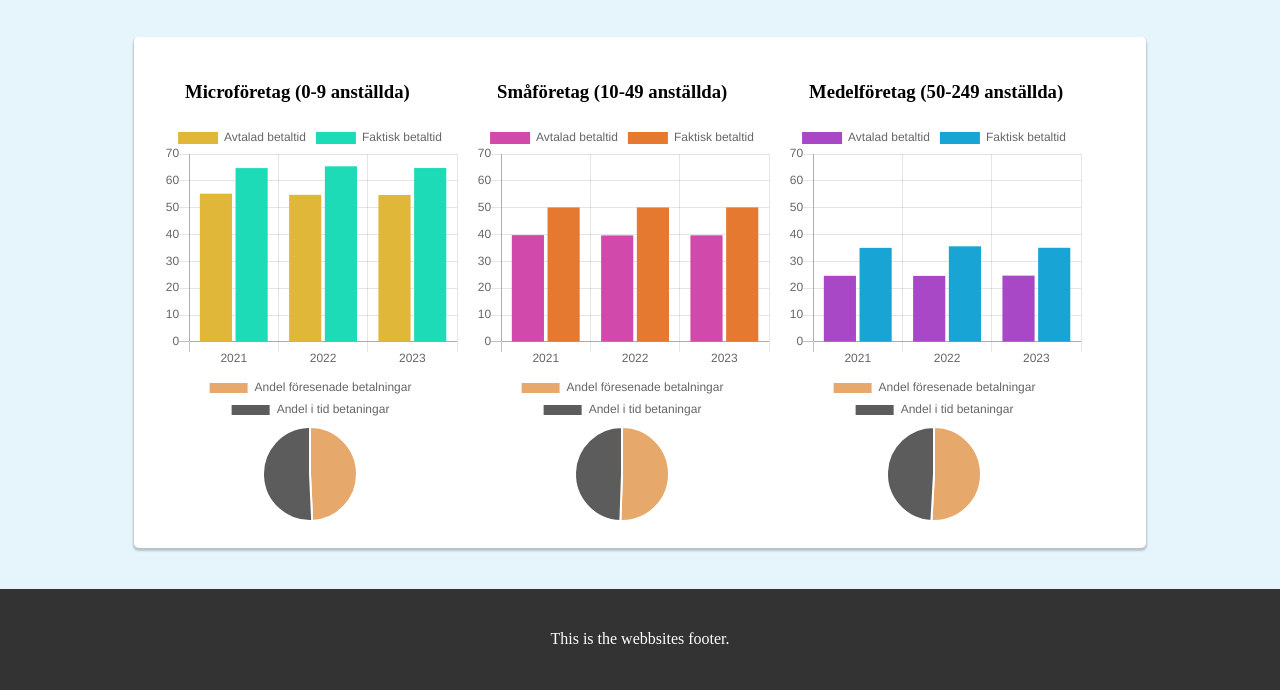
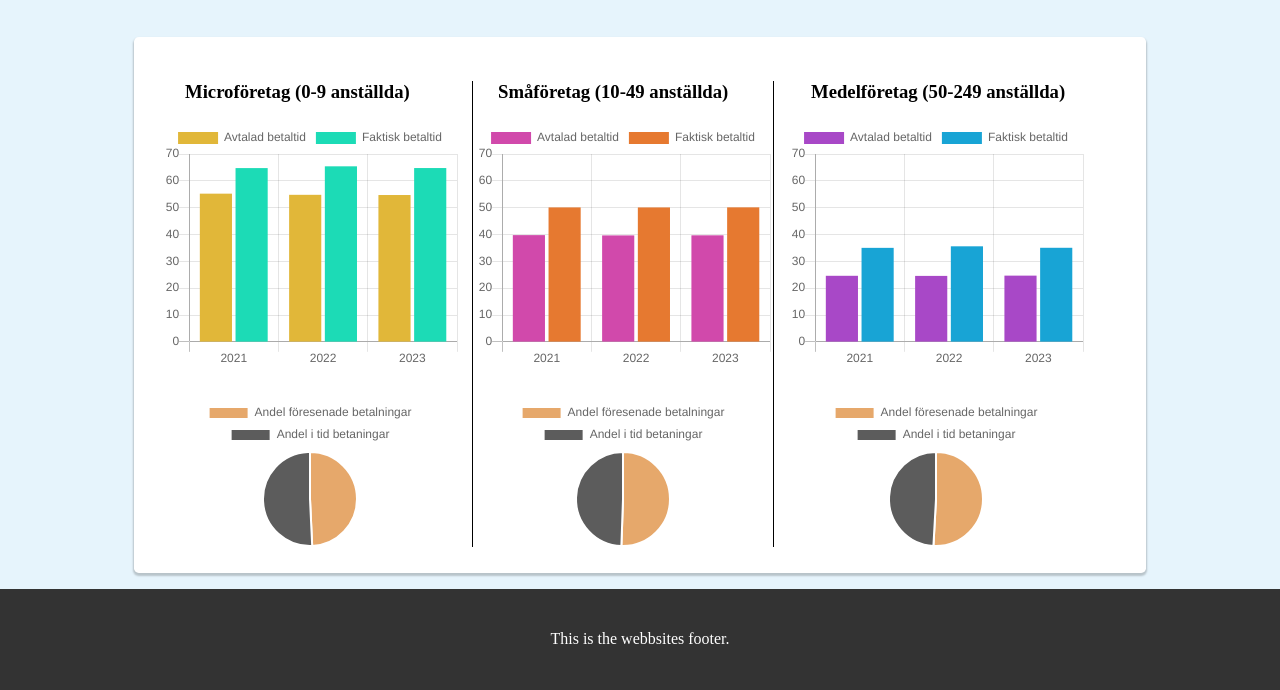
Before and after one commit to niwo2001/mall, a PHP site: page /storlekskategori.php in a window 1280 px wide. Shown: the part 110-800 px from the top of the page. Run offline with PHP 8.4, Linux system fonts and the light colour scheme; data that the repository does not hold is empty; some libraries are stand-ins or nearby versions.

Commit message:
Added seperating lines in storlekskategorier

```diff
--- a/css/StyleSheet1.css
+++ b/css/StyleSheet1.css
@@ -149,7 +149,15 @@ body {
   }
   #tot_box h3{
     padding-left: 5px;
-}
+  }
+  #kat_sma_pie, #kat_sma_bar{
+    border: 1px solid black;
+    border-top: none;
+    border-bottom: none;
+  }
+  .kategori_bar{
+    padding-bottom: 25px;
+  }
 
 /* Sammanlagd statistik - top list*/
 #topList{
@@ -172,16 +180,22 @@ body {
   #topList tr:last-child td {
     border-bottom: none;
   }
-
   #topList tr td:first-child {
     border-left: none;
   }
-
   #topList tr td:last-child {
     border-right: none;
 }
 
-
+  #tot_pie{
+    border: 1px solid black;
+    border-top:none;
+    border-bottom:none;
+  }
+  #tot_bar, #tot_pie, #ranking{
+    text-align: center;
+    padding: 5px;
+  }
 
 
 /*-------------------*/
--- a/samples/enskiltforetag_andel_sample.txt
+++ b/samples/enskiltforetag_andel_sample.txt
@@ -1 +1 @@
-{"andel_sen":"54.0000","andel_ejsen":46}
+{"andel_sen":"34.0000","andel_ejsen":66}
--- a/samples/enskiltforetag_cat_me_sample.txt
+++ b/samples/enskiltforetag_cat_me_sample.txt
@@ -1 +1 @@
-{"labels":["2021","2022","2023"],"data_faktisk":["20","33","49"],"data_avtalad":["40","11","25"]}
+{"labels":["2021","2022","2023"],"data_faktisk":["36","43","36"],"data_avtalad":["37","36","11"]}
--- a/samples/enskiltforetag_cat_mi_sample.txt
+++ b/samples/enskiltforetag_cat_mi_sample.txt
@@ -1 +1 @@
-{"labels":["2021","2022","2023"],"data_faktisk":["76","53","57"],"data_avtalad":["70","42","48"]}
+{"labels":["2021","2022","2023"],"data_faktisk":["76","50","79"],"data_avtalad":["41","46","56"]}
--- a/samples/enskiltforetag_cat_sm_sample.txt
+++ b/samples/enskiltforetag_cat_sm_sample.txt
@@ -1 +1 @@
-{"labels":["2021","2022","2023"],"data_faktisk":["58","52","47"],"data_avtalad":["25","30","50"]}
+{"labels":["2021","2022","2023"],"data_faktisk":["41","46","40"],"data_avtalad":["43","47","43"]}
--- a/samples/enskiltforetag_sample.txt
+++ b/samples/enskiltforetag_sample.txt
@@ -1 +1 @@
-{"labels":["2021","2022","2023"],"data_faktisk":["51.3333","46.0000","51.0000"],"data_avtalad":["45.0000","27.6667","41.0000"]}
+{"labels":["2021","2022","2023"],"data_faktisk":["51.0000","46.3333","51.6667"],"data_avtalad":["40.3333","43.0000","36.6667"]}
--- a/storlekskategori.php
+++ b/storlekskategori.php
@@ -7,19 +7,31 @@
 
     <div>
         <div class = "box">
+            <div class='kategori_bar'>
                 <h3>Microföretag (0-9 anställda)</h3>
                 <canvas id='Mi_chart' width='300' height='250'></canvas>
+            </div>
+            <div>
                 <canvas id='Mi_pie' style="height:40px; width:80px"></canvas>
             </div>
+        </div>
         <div class = "box">
+            <div class='kategori_bar' id='kat_sma_bar'>
                 <h3>Småföretag (10-49 anställda)</h3>
                 <canvas id='Sm_chart' width='300' height='250'></canvas>
+            </div>
+            <div id='kat_sma_pie'>
                 <canvas id='Sm_pie' style="height:40px; width:80px"></canvas>
             </div>
+        </div>
         <div class = "box">
+            <div class='kategori_bar'>
                 <h3>Medelföretag (50-249 anställda)</h3>
                 <canvas id='Me_chart' width='300' height='250'></canvas>
+            </div>
+            <div>
                 <canvas id='Me_pie' style="height:40px; width:80px"></canvas>
+            </div>
         </div>
     </div>
 
```
Also changed, not shown: sammanlagd_statistik.php (+3 -5 lines). Lines whose indentation alone changed are shown as unchanged.
